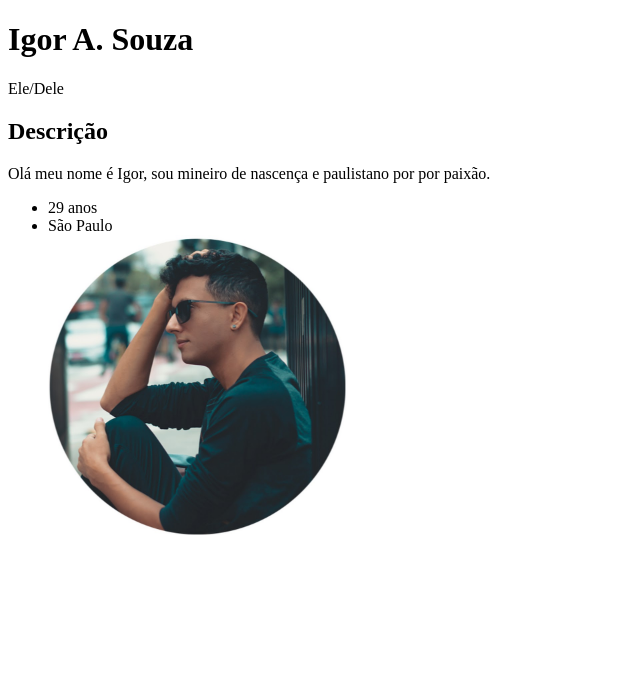
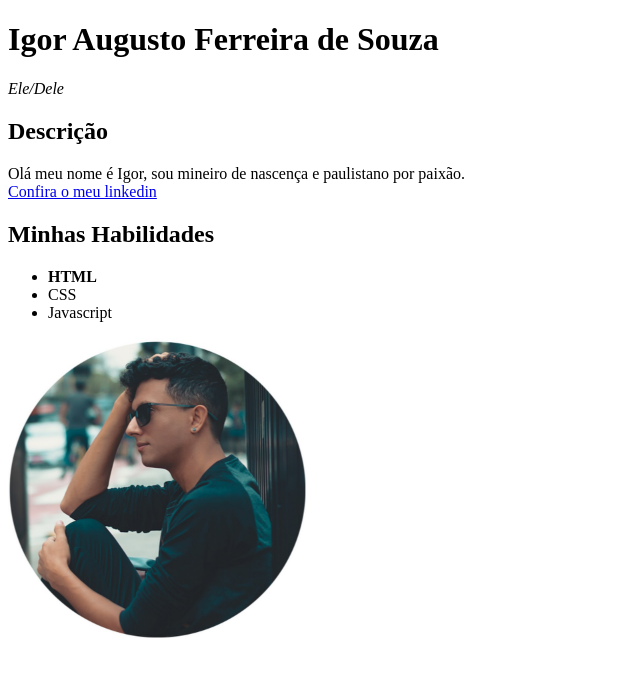
Before and after one commit to igoralfeza/igoralfeza.github.io, a plain HTML site: page index.html in a window 1280 px wide. Shown: the whole page, without its empty margins (0-640 px from the left). Drawn offline with Linux system fonts and the light colour scheme.

Commit message:
atualização-2

```diff
--- a/index.html
+++ b/index.html
@@ -9,22 +9,28 @@
 </head>
 <body>
 
-<h1 id="MyName"> Igor A. Souza</h1>
+<h1 id="myName"> Igor Augusto Ferreira de Souza</h1>
 
-<p id="Myname2"> Ele/Dele </p>
+<p id="myName2"> <em>Ele/Dele</em></p>
 
-<h2 id="Descrição"> Descrição</h2>
+<h2 id="titleDescrição"> Descrição</h2>
 
-<p id="Descrição">
-Olá meu nome é Igor, sou mineiro de nascença e paulistano por por paixão.
+<p id="descrição">
+Olá meu nome é Igor, sou mineiro de nascença e paulistano por paixão.
+
+<br>
+<a href="www.linkedin.com/in/igoralfeza"> Confira o meu linkedin</a>
+
+<h2 id="minhasHabilidades"> Minhas Habilidades</h2>
+
+<ul>
+    <li> <strong>HTML</strong> </li>
+    <li> CSS </li>
+    <li> Javascript </li>
+</ul>
 
 
-<ul>
-    <li> 29 anos </li>
-    <li> São Paulo </li>
-
-
-<img src="img/foto-igor.jpg" height="300px">
+<img src="img/foto-igor.jpg" alt="foto de um nome negro de óculos de grau" height="300px">
 
 
 
```
